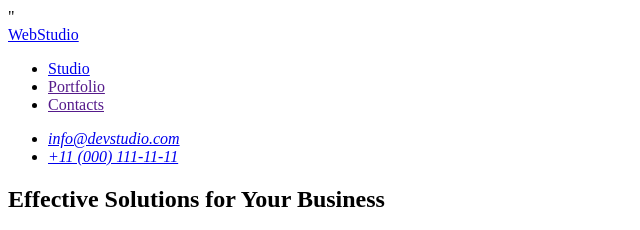
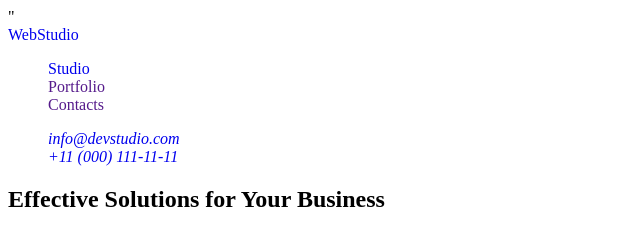
Before and after one commit to VadymMikhieiev/goit-markup-hw-02, a plain HTML site: page index.html in a window 1280 px wide. Shown: the top 230 px of the page, 0-640 px from the left. Drawn offline with Linux system fonts and the light colour scheme.

Commit message:
commit four

```diff
--- a/css/styles.css
+++ b/css/styles.css
@@ -1,6 +1,5 @@
-
-
- {list-style: none;
+.list {
+    list-style: none;
 }
 
 a {text-decoration: none;}
--- a/index.html
+++ b/index.html
@@ -12,22 +12,22 @@
       <link rel="preconnect" href="https://fonts.gstatic.com" crossorigin>
       <link href="https://fonts.googleapis.com/css2?family=Raleway:wght@800&family=Roboto:ital,wght@0,400;0,500;0,700;1,700&display=swap"
       rel="stylesheet">"
-    <link styles="stylesheet" href="./css/styles.css">
+    <link rel="stylesheet" href="./css/styles.css"/>
   </head>
 
 <body>
   <!--====================HEADER=====================-->
-  <header class="list">
+  <header>
     <nav>
       <a href="./index.html">WebStudio</a>
-      <ul ">
+      <ul class="list">
         <li><a href="index.html">Studio</a></li>
         <li><a href="">Portfolio</a></li>
         <li><a href="">Contacts</a></li>
       </ul>
     </nav>
     <address>
-    <ul>
+    <ul class="list">
       <li>
         <a href="mailto:info@devstudio.com">info@devstudio.com</a>
       </li>
```
